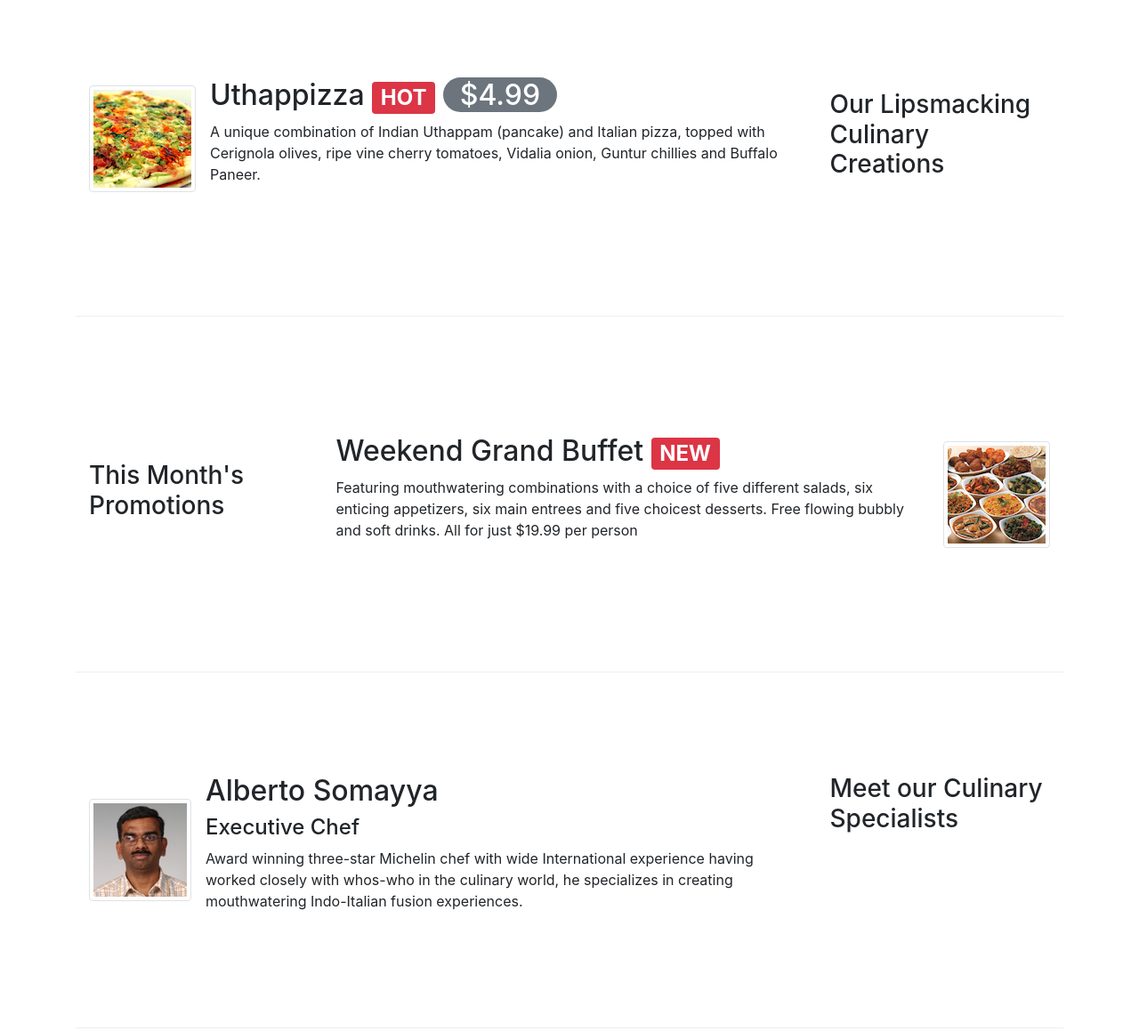
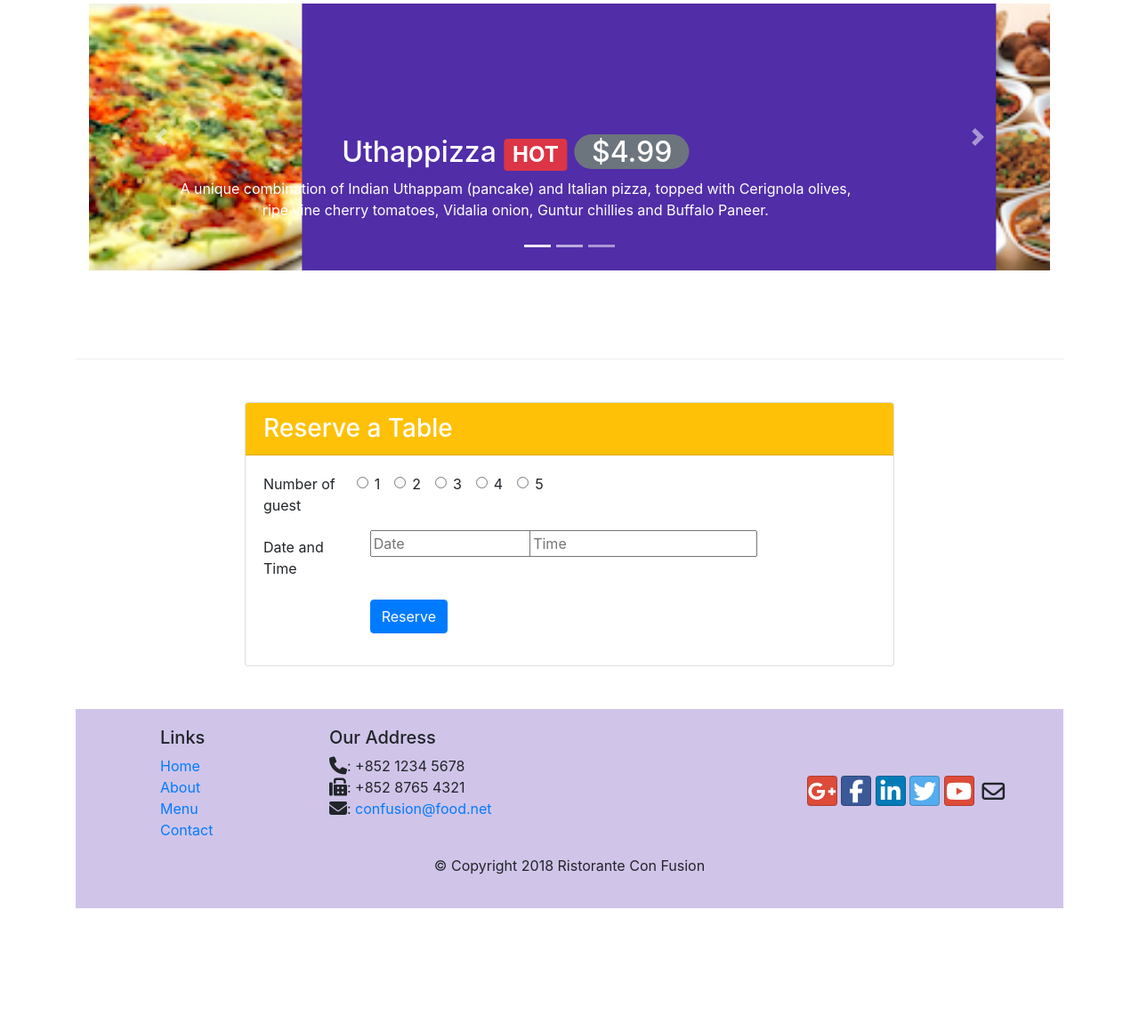
Before and after one commit to MbohBless/bootstrap_practice, a plain HTML site: page index.html in a window 1280 px wide. Shown: the part 368-1527 px from the top of the page at 89% size. After the commit the page ends 1389 px from the top, so only its background shows below. Drawn offline with nearby package versions, Linux system fonts and the light colour scheme.

Commit message:
carousel

```diff
--- a/css/styles.css
+++ b/css/styles.css
@@ -43,3 +43,20 @@ body {
     border-bottom: 1px solid #ddd;
     padding: 10px;
 }
+.carousel {
+    background: #512da8;
+
+
+}
+
+.carousel-item {
+    height: 300px;
+
+}
+
+.carousel-item img {
+    position: absolute;
+    top: 0;
+    left: 0;
+    min-height: 300px;
+}
--- a/index.html
+++ b/index.html
@@ -94,7 +94,8 @@
                 </div>
                 <div class="col-12 col-sm align-self-center">
                     <a class="btn btn-warning btn-block nav-link" role="button" href="#reservationform" data-html="true"
-                        data-toggle="tooltip" title="Or Call us at <br> <strong>+237674270063</strong>" data-placement="bottom">
+                        data-toggle="tooltip" title="Or Call us at <br> <strong>+237674270063</strong>"
+                        data-placement="bottom">
                         Reserve Table
                     </a>
 
@@ -104,63 +105,64 @@
     </header>
 
     <div class="container">
-        <div class="row row-content align-items-center">
-            <div class="col-12 col-sm-4 col-md-3 order-sm-last">
-                <h3>Our Lipsmacking Culinary Creations</h3>
-            </div>
-            <div class="col col-sm order-sm-first col-md">
-                <div class="media">
-                    <img src="img/uthappizza.png" alt="" class="d-flex mr-3 img-thumbnail align-self-center">
-                    <div class="media-body">
-                        <h2 class="mt-0">Uthappizza <span class="badge badge-danger">HOT</span>
+        <div class="row mt-5 row-content">
+            <div class="col ">
+                <div id="mycarousel" class="carousel slide" data-ride="carousel">
+                    <div class="carousel-inner" role="listbox">
+                        <div class="carousel-item active align ">
+                            <img src="img/uthappizza.png" alt="sorry oh" class="d-block img-fluid">
+                            <div class="carousel-caption d-none d-md-block">
+                                <h2>Uthappizza <span class="badge badge-danger">HOT</span>
                                     <spen class="badge-pill badge-secondary">$4.99</spen>
                                 </h2>
-                        <p>A unique combination of Indian Uthappam (pancake) and Italian pizza, topped with Cerignola
+                                <p class="">A unique combination of Indian Uthappam (pancake) and Italian pizza, topped
+                                    with Cerignola
                                     olives,
                                     ripe vine cherry tomatoes, Vidalia onion, Guntur chillies and Buffalo Paneer.</p>
                                 </div>
                                 </div>
-            </div>
-        </div>
-
-
-        <div class="row row-content align-items-center">
-            <div class="col-12 col-sm-4 col-md-3">
-                <h3>This Month's Promotions</h3>
-            </div>
-            <div class="col col-sm col-md">
-                <div class="media">
-                    <div class="media-body">
+                        <div class="carousel-item ">
+                            <img src="img/buffet.png" alt="sorry oh" class="d-block img-fluid">
+                            <div class="carousel-caption d-none d-md-block">
                                 <h2 class>Weekend Grand Buffet <span class="badge badge-danger">NEW</span></h2>
-                        <p>Featuring mouthwatering combinations with a choice of five different salads, six enticing
+                                <p class="">Featuring mouthwatering combinations with a choice of five different salads,
+                                    six enticing
                                     appetizers,
-                            six main entrees and five choicest desserts. Free flowing bubbly and soft drinks. All for
+                                    six main entrees and five choicest desserts. Free flowing bubbly and soft drinks.
+                                    All for
                                     just
                                     $19.99 per person </p>
                                     </div>
-                    <img src="img/buffet.png" alt="" class="d-flex ml-3 img-thumbnail align-self-center">
                         </div>
-            </div>
-        </div>
-
-        <div class="row row-content align-content-center">
-            <div class="col-12 col-sm-4 order-sm-last col-md-3">
-                <h3>Meet our Culinary Specialists</h3>
-            </div>
-            <div class="col col-sm order-sm-first col-md">
-                <div class="media">
-                    <img src="img/alberto.png" class="d-flex mr-3 img-thumbnail align-self-center" alt="Alberto">
-                    <div class="media-body">
+                        <div class="carousel-item ">
+                            <img src="img/alberto.png" alt="sorry oh" class="d-block img-fluid">
+                            <div class="carousel-caption d-none d-md-block">
                                 <h2>Alberto Somayya</h2>
                                 <h4>Executive Chef</h4>
-                        <p>Award winning three-star Michelin chef with wide International experience having worked
+                                <p class="">Award winning three-star Michelin chef with wide International experience
+                                    having worked
                                     closely
                                     with
-                            whos-who in the culinary world, he specializes in creating mouthwatering Indo-Italian fusion
+                                    whos-who in the culinary world, he specializes in creating mouthwatering
+                                    Indo-Italian fusion
                                     experiences. </p>
                                     </div>
                                     </div>
                                     </div>
+                    <ol class="carousel-indicators">
+                        <li data-target="#mycarousel" data-slide-to="0" class="active"></li>
+                        <li data-target="#mycarousel" data-slide-to="1"></li>
+                        <li data-target="#mycarousel" data-slide-to="2"></li>
+                    </ol>
+                    <a href="#mycarousel" class="carousel-control-prev" role="button" data-slide="prev">
+                        <span class="carousel-control-prev-icon"> </span>
+                    </a>
+                    <a href="#mycarousel" class="carousel-control-next" role="button" data-slide="next">
+                        <span class="carousel-control-next-icon"> </span>
+                    </a>
+                    </div>
+                    </div>
+
         </div>
 
         <div class="row row-contennt my-5">
```
Lines whose indentation alone changed are shown as unchanged.
